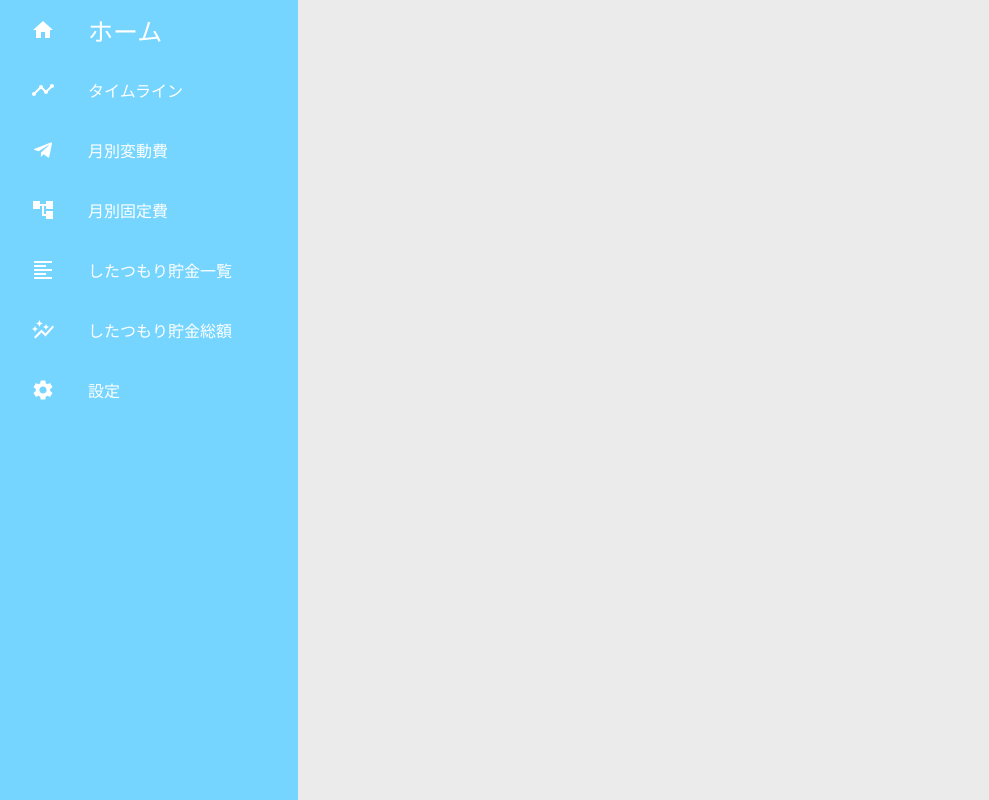
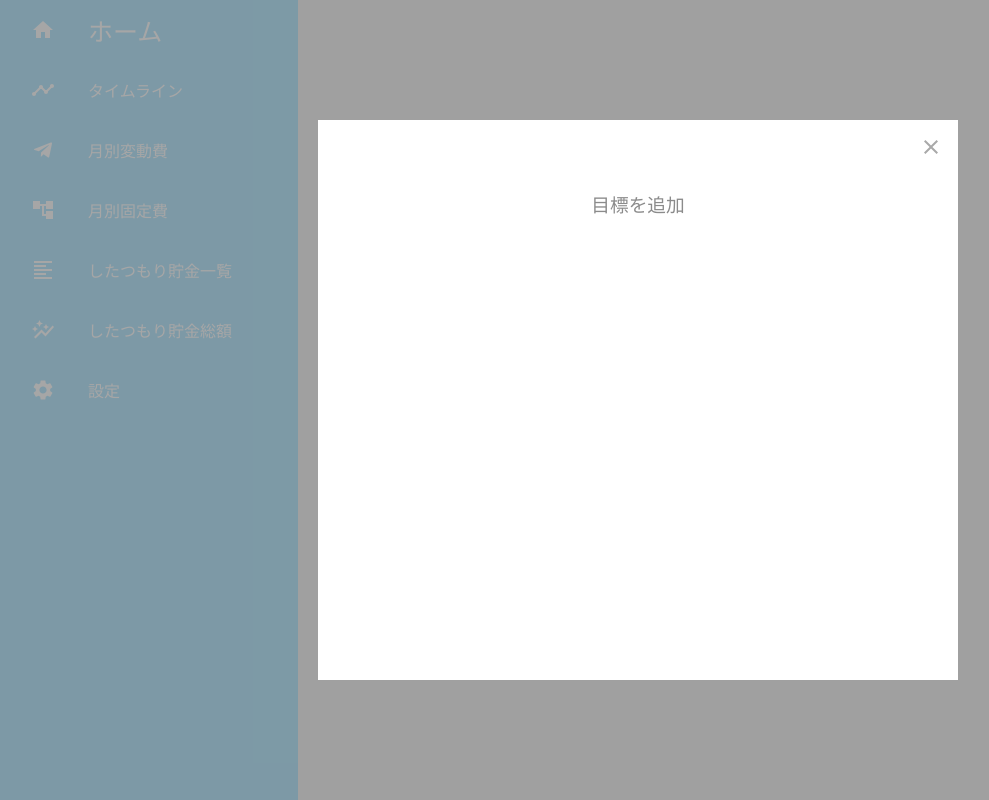
Before and after one commit to yusuke-rakus/React-Moneylog, a React (Create React App) app: page / in a window 1280 px wide. Shown: the whole page, without its empty margins (2-991 px from the left). Built offline with nearby package versions, Linux system fonts and the light colour scheme.

Commit message:
目標追加ウィンドウの作成

```diff
--- a/src/App.jsx
+++ b/src/App.jsx
@@ -8,6 +8,7 @@ import CategoryWindow from "./components/CategoryWindow";
 import AddSavingWindow from "./components/AddSavingWindow";
 import { BrowserRouter, Link, Switch, Route } from "react-router-dom";
 import BlurView from "./components/BlurView";
+import AddTargetWindow from "./components/AddTargetWindow";
 
 const App = () => {
   return (
@@ -18,6 +19,7 @@ const App = () => {
         {/* <ModalWindow /> */}
         {/* <AddSavingWindow /> */}
         {/* <BlurView status={true} /> */}
+        <AddTargetWindow />
       </div>
     </>
   );
--- /dev/null
+++ b/src/components/AddTargetBox.jsx
@@ -0,0 +1,24 @@
+import React from "react";
+import CloseIcon from "@mui/icons-material/Close";
+
+const AddTargetBox = (props) => {
+  const { setAddTargetStatus } = props;
+
+  const closeAddTargetStatus = () => {
+    setAddTargetStatus(false);
+  };
+
+  return (
+    <>
+      <div className="modal-window">
+        <CloseIcon
+          onClick={closeAddTargetStatus}
+          style={{ cursor: "pointer", color: "#a9a9a9" }}
+          className="close-button"
+        />
+        <h3 className="modal-title">目標を追加</h3>
+      </div>
+    </>
+  );
+};
+export default AddTargetBox;
--- /dev/null
+++ b/src/components/AddTargetWindow.jsx
@@ -0,0 +1,33 @@
+import React, { useState } from "react";
+import BlurView from "./BlurView";
+import { Button } from "@mui/material";
+import AddTargetBox from "./AddTargetBox";
+import { CSSTransition } from "react-transition-group";
+
+const AddTargetWindow = () => {
+  const [addTargetStatus, setAddTargetStatus] = useState(true);
+
+  return (
+    <>
+      <Button
+        onClick={() => {
+          setAddTargetStatus(true);
+        }}
+        variant="contained"
+      >
+        OpenModal
+      </Button>
+      <BlurView status={addTargetStatus} setStatus={setAddTargetStatus} />
+
+      <CSSTransition
+        in={addTargetStatus}
+        timeout={100}
+        unmountOnExit
+        classNames="Modal-show"
+      >
+        <AddTargetBox setAddTargetStatus={setAddTargetStatus} />
+      </CSSTransition>
+    </>
+  );
+};
+export default AddTargetWindow;
--- /dev/null
+++ b/src/components/components_CSS/AddTargetBox.css
@@ -0,0 +1,13 @@
+.modal-window {
+  position: fixed;
+  inset: 0;
+  margin: auto;
+  width: 50%;
+  min-width: 500px;
+  max-width: 700px;
+  height: 80%;
+  background-color: #ffffff;
+  padding: 20px 100px;
+  text-align: center;
+  display: relative;
+}
```
Also changed, not shown: src/components/components_CSS/AddTargetWindow.css (added).
